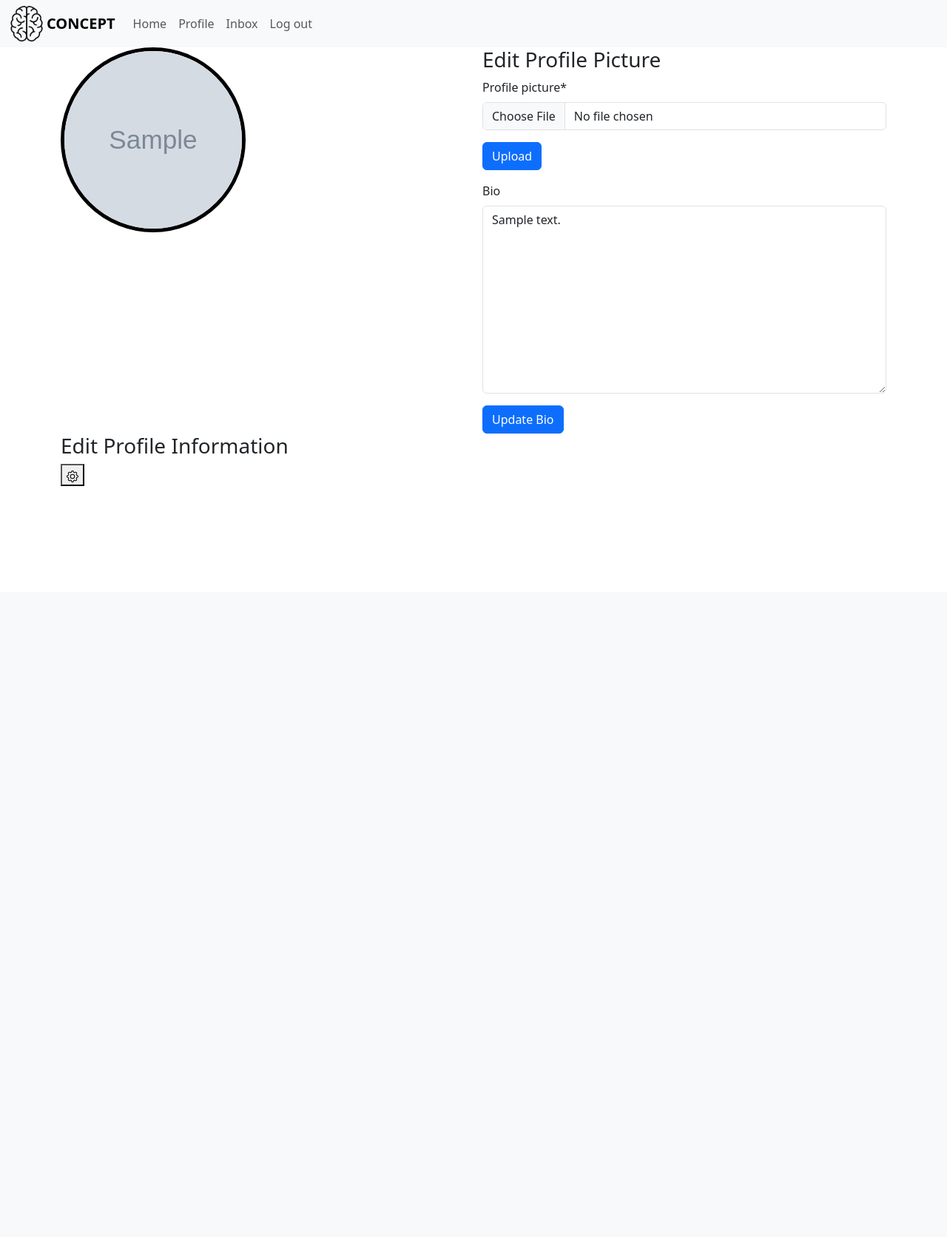
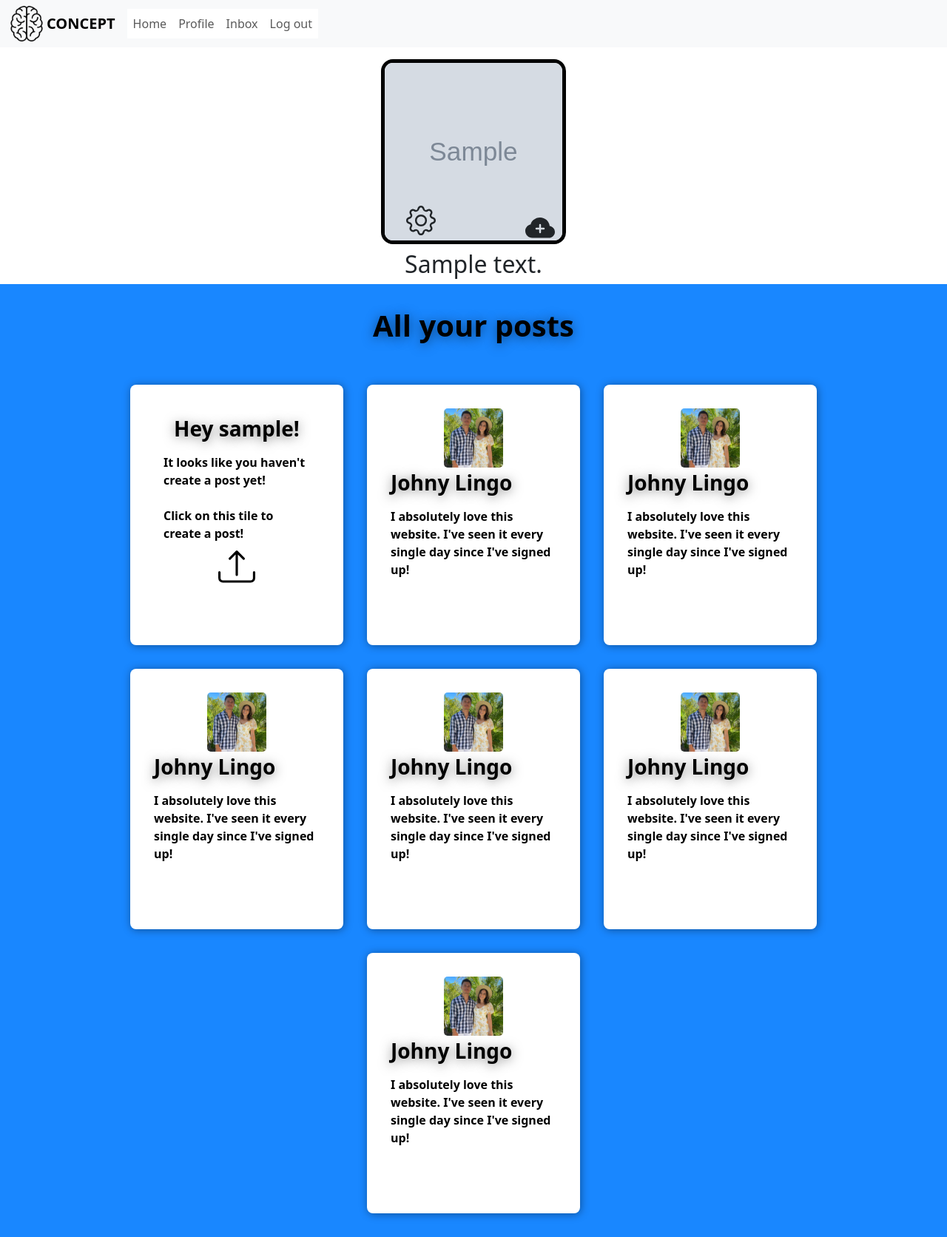
Before and after one commit to brandonoregan/concept, a Django app: page /profiles/profile in a window 1280 px wide. Shown: the whole page at 74% size. Before the commit the page ends 657 px from the top, so only its background shows below. Run offline with Django 4.2, Linux system fonts and the light colour scheme; a user stored in the database is signed in; tables that the repository leaves empty hold one stand-in row (values such as "Sample post"); grey boxes marked "Sample" are stand-in pictures; some libraries are stand-ins or nearby versions; some web fonts are replaced.

Commit message:
add profile styling, and form styling

```diff
--- a/apps/profiles/forms.py
+++ b/apps/profiles/forms.py
@@ -4,6 +4,7 @@ from django.urls import reverse_lazy
 from apps.users.models import CustomUser
 from crispy_forms.helper import FormHelper
 from crispy_forms.layout import Submit, Layout
+
 
 class ProfileForm(forms.ModelForm):
     class Meta:
@@ -22,10 +23,7 @@ class ProfileForm(forms.ModelForm):
         super(ProfileForm, self).__init__(*args, **kwargs)
         self.helper = FormHelper()
         self.helper.form_method = 'post'
-        self.helper.form_class = 'bioInput'  # CSS class for the form
-        self.helper.label_class = ''  # CSS class for the labels
-        self.helper.field_class = ''  # CSS class for the input fields
-
+        self.helper.form_action = "edit_profile"
         self.helper.layout = Layout(
             'bio',  # Define fields here in the desired order
             Submit('info_form', 'Update Bio')  # Adding a submit button
@@ -40,7 +38,7 @@ class ProfilePicForm(forms.ModelForm):
         self.helper = FormHelper()
         self.helper.form_class = "profile_pic_button"
         self.helper.form_method = "post"
-        self.helper.form_action = reverse_lazy("profile")
+        self.helper.form_action = reverse_lazy("edit_profile")
         self.helper.add_input(Submit("pic_form", "Upload"))
 
     class Meta:
@@ -59,7 +57,7 @@ class EditUserForm(forms.ModelForm):
         super().__init__(*args, **kwargs)
         self.helper = FormHelper()
         self.helper.form_id = 'edit_user'
-        self.helper.form_class = 'edit_user'
+        self.helper.form_class = 'form'
         self.helper.form_method = 'post'
         self.helper.form_action = 'edit_user'
 
--- a/apps/profiles/static/profiles/css/profiles.css
+++ b/apps/profiles/static/profiles/css/profiles.css
@@ -3,18 +3,33 @@
 
 /* Profile picture container */
 .profilePicContainer {
-    width: 300px;
-    height: 300px;
+    width: 250px;
+    height: 250px;
     overflow: hidden;
+    position: relative;
+    border-radius: 1rem;
+    border: 5px solid black;
 }
 
 /* Profile picture container inner image */
-.profilePic {
-    width: 250px;
-    height: 250px;
-    border-radius: 50%;
+.profilePicContainer img{
+    width: 100%;
+    height: 100%;
     object-fit: cover;
-    border: 5px solid black;
+}
+
+.editProfileForm {
+    position: absolute;
+    z-index: 999;
+    bottom: -.7rem;
+    right: -.2rem;
+}
+
+.editSettingsForm {
+    position: absolute;
+    z-index: 999;
+    bottom: 0;
+    left: 1rem;
 }
 
 .custom-file-upload {
@@ -23,5 +38,109 @@
     padding: 6px 12px;
     border: 1px solid #ccc;
     border-radius: 4px;
-    background-color: grey;
 }
+
+.topSection {
+    /* background-color: lightgray; */
+}
+
+/* Reviews Section */
+/* Reviews Section */
+
+.post {
+    display: flex;
+    flex-direction: column;
+    align-items: center;
+    text-align: center;
+    text-decoration: none;
+    color: black;
+    transition: all 0.2s ease;
+    padding: 2rem;
+}
+
+.post:hover,
+.post:active {
+    border-radius: .5rem;
+}
+
+.post img{
+    width: 5rem;
+    height: 5rem;
+    object-fit: cover;
+    border-radius: 5px;
+}
+
+.rating img {
+    height: 3rem;
+    width: 3rem;
+}
+
+.post h3 {
+    margin: 0.25rem 0;
+    font-weight: 900;
+    text-shadow: 0 2px 15px rgba(0,0,0,0.5);
+    text-align: left;
+    margin-bottom: 1rem;
+}
+
+.post p {
+    text-align: left;
+    font-weight: 700;
+    font-family: 1.5rem;
+    margin: 0;
+}
+
+#userPosts {
+    background-color: var(--primary-blue);
+    padding: 2rem;
+    /* width: 100%; */
+    display: flex;
+    justify-content: center;
+    flex-direction: column;
+    font-weight: 700;
+}
+
+#userPosts h2 {
+    text-align: center;
+    font-weight: 900;
+    text-shadow: 0 2px 15px rgba(0,0,0,0.5);
+}
+
+#userPosts ul {
+    list-style: none;
+    margin: 0;
+    padding: 0;
+    display: flex;
+    justify-content: center;
+    flex-wrap: wrap;
+    gap: 2rem;
+}
+
+#userPosts li {
+    box-shadow: 1px 1px 12px rgba(0, 0, 0, 0.4);
+    border-radius: .5rem;
+    width: 18rem;
+    min-width: 18rem;
+    max-width: 18rem;
+    height: 22rem;
+    overflow: hidden;
+}
+
+.reviewsTitle {
+    font-size: 2.5rem;
+    color: black;
+    font-weight: 900;
+    text-shadow: 0 2px 10px rgba(0,0,0,0.2);
+}
+
+.userPostSection {
+    /* background-color: var(--primary-blue); */
+}
+
+li {
+    background-color: white;
+}
+
+li:hover {
+    transform: scale(1.1);
+}
--- a/apps/profiles/templates/profiles/edit_profile.html
+++ b/apps/profiles/templates/profiles/edit_profile.html
@@ -9,60 +9,23 @@
 {% endblock %}
 
 {% block head %}
-<link rel="stylesheet" href="{% static 'profiles/css/profiles.css' %}">
+<link rel="stylesheet" href="{% static 'profiles/css/edit_profile.css' %}">
 {% endblock %}
 
 {% block content %}
-<div class="container">
-    <div class="row">
-        <div class="col">
-            <div class="profilePicContainer">
-                {% if profile_picture is not None %}
-                    <img class="profilePic" src="{{ profile_picture.url }}" alt="Profile Picture">
-                <!-- If user does not have a display picture -->
-                {% else %}
-                    <svg
-                        xmlns="http://www.w3.org/2000/svg"
-                        width="135"
-                        height="135"
-                        fill="currentColor"
-                        class="bi bi-person-circle"
-                        viewBox="0 0 16 16"
-                    >
-                        <path d="M11 6a3 3 0 1 1-6 0 3 3 0 0 1 6 0z" />
-                        <path
-                        fill-rule="evenodd"
-                        d="M0 8a8 8 0 1 1 16 0A8 8 0 0 1 0 8zm8-7a7 7 0 0 0-5.468 11.37C3.242 11.226 4.805 10 8 10s4.757 1.225 5.468 2.37A7 7 0 0 0 8 1z"
-                        />
-                    </svg>
-                {% endif %}
-            </div>
-        </div>
-        <div class="col">
+    <div class="container-fluid mainContainer">
+        <div class="row d-flex justify-content-center ">
+            <div class="col col-md-10 ">
                 <h3>Edit Profile Picture</h3>
-            <form action="{% url 'profile' %}" method="POST" enctype="multipart/form-data">
+                <form action="{% url 'edit_profile' %}" method="POST" enctype="multipart/form-data">
                     {% csrf_token %}
                     {% crispy pic_form %}
                 </form>
-            <form action="{% url 'profile' %}" method="POST">
+                <form action="{% url 'edit_profile' %}" method="POST">
                     {% csrf_token %}
                     {% crispy info_form %}
                 </form>
             </div>
         </div>
-    <div class="row">
-        <div class="col">
-            <h3>Edit Profile Information</h3>
-            <form action="{% url 'edit_user' %}" method="get" action="/submit-url">
-                <!-- Your form fields go here -->
-                <button type="submit" name="submit_button">
-                    <svg xmlns="http://www.w3.org/2000/svg" width="16" height="16" fill="currentColor" class="bi bi-gear" viewBox="0 0 16 16">
-                        <path d="M8 4.754a3.246 3.246 0 1 0 0 6.492 3.246 3.246 0 0 0 0-6.492zM5.754 8a2.246 2.246 0 1 1 4.492 0 2.246 2.246 0 0 1-4.492 0z"/>
-                        <path d="M9.796 1.343c-.527-1.79-3.065-1.79-3.592 0l-.094.319a.873.873 0 0 1-1.255.52l-.292-.16c-1.64-.892-3.433.902-2.54 2.541l.159.292a.873.873 0 0 1-.52 1.255l-.319.094c-1.79.527-1.79 3.065 0 3.592l.319.094a.873.873 0 0 1 .52 1.255l-.16.292c-.892 1.64.901 3.434 2.541 2.54l.292-.159a.873.873 0 0 1 1.255.52l.094.319c.527 1.79 3.065 1.79 3.592 0l.094-.319a.873.873 0 0 1 1.255-.52l.292.16c1.64.893 3.434-.902 2.54-2.541l-.159-.292a.873.873 0 0 1 .52-1.255l.319-.094c1.79-.527 1.79-3.065 0-3.592l-.319-.094a.873.873 0 0 1-.52-1.255l.16-.292c.893-1.64-.902-3.433-2.541-2.54l-.292.159a.873.873 0 0 1-1.255-.52l-.094-.319zm-2.633.283c.246-.835 1.428-.835 1.674 0l.094.319a1.873 1.873 0 0 0 2.693 1.115l.291-.16c.764-.415 1.6.42 1.184 1.185l-.159.292a1.873 1.873 0 0 0 1.116 2.692l.318.094c.835.246.835 1.428 0 1.674l-.319.094a1.873 1.873 0 0 0-1.115 2.693l.16.291c.415.764-.42 1.6-1.185 1.184l-.291-.159a1.873 1.873 0 0 0-2.693 1.116l-.094.318c-.246.835-1.428.835-1.674 0l-.094-.319a1.873 1.873 0 0 0-2.692-1.115l-.292.16c-.764.415-1.6-.42-1.184-1.185l.159-.291A1.873 1.873 0 0 0 1.945 8.93l-.319-.094c-.835-.246-.835-1.428 0-1.674l.319-.094A1.873 1.873 0 0 0 3.06 4.377l-.16-.292c-.415-.764.42-1.6 1.185-1.184l.292.159a1.873 1.873 0 0 0 2.692-1.115l.094-.319z"/>
-                      </svg>
-                </button>
-            </form>
-        </div>
-    </div>
     </div>
 {% endblock %}
--- /dev/null
+++ b/apps/profiles/templates/profiles/includes/post.html
@@ -0,0 +1,11 @@
+{% load static %}
+
+<li>
+    <div class="post">
+            <img src="{% static 'images/brandon.jpg' %}" class="postImage">
+            <div class="post__content">
+                <h3>Johny Lingo</h3>
+                <p>I absolutely love this website. I've seen it every single day since I've signed up! </p>
+            </div>
+    </div>
+</li>
--- /dev/null
+++ b/apps/profiles/templates/profiles/includes/profile_settings_form.html
@@ -0,0 +1,9 @@
+<form class="editSettingsForm" action="{% url 'edit_user' %}" method="get" action="/submit-url">
+    <!-- Your form fields go here -->
+    <button class="btn " type="submit" name="submit_button">
+        <svg xmlns="http://www.w3.org/2000/svg" width="40" height="40" fill="currentColor" class="bi bi-gear" viewBox="0 0 16 16">
+            <path d="M8 4.754a3.246 3.246 0 1 0 0 6.492 3.246 3.246 0 0 0 0-6.492zM5.754 8a2.246 2.246 0 1 1 4.492 0 2.246 2.246 0 0 1-4.492 0z"/>
+            <path d="M9.796 1.343c-.527-1.79-3.065-1.79-3.592 0l-.094.319a.873.873 0 0 1-1.255.52l-.292-.16c-1.64-.892-3.433.902-2.54 2.541l.159.292a.873.873 0 0 1-.52 1.255l-.319.094c-1.79.527-1.79 3.065 0 3.592l.319.094a.873.873 0 0 1 .52 1.255l-.16.292c-.892 1.64.901 3.434 2.541 2.54l.292-.159a.873.873 0 0 1 1.255.52l.094.319c.527 1.79 3.065 1.79 3.592 0l.094-.319a.873.873 0 0 1 1.255-.52l.292.16c1.64.893 3.434-.902 2.54-2.541l-.159-.292a.873.873 0 0 1 .52-1.255l.319-.094c1.79-.527 1.79-3.065 0-3.592l-.319-.094a.873.873 0 0 1-.52-1.255l.16-.292c.893-1.64-.902-3.433-2.541-2.54l-.292.159a.873.873 0 0 1-1.255-.52l-.094-.319zm-2.633.283c.246-.835 1.428-.835 1.674 0l.094.319a1.873 1.873 0 0 0 2.693 1.115l.291-.16c.764-.415 1.6.42 1.184 1.185l-.159.292a1.873 1.873 0 0 0 1.116 2.692l.318.094c.835.246.835 1.428 0 1.674l-.319.094a1.873 1.873 0 0 0-1.115 2.693l.16.291c.415.764-.42 1.6-1.185 1.184l-.291-.159a1.873 1.873 0 0 0-2.693 1.116l-.094.318c-.246.835-1.428.835-1.674 0l-.094-.319a1.873 1.873 0 0 0-2.692-1.115l-.292.16c-.764.415-1.6-.42-1.184-1.185l.159-.291A1.873 1.873 0 0 0 1.945 8.93l-.319-.094c-.835-.246-.835-1.428 0-1.674l.319-.094A1.873 1.873 0 0 0 3.06 4.377l-.16-.292c-.415-.764.42-1.6 1.185-1.184l.292.159a1.873 1.873 0 0 0 2.692-1.115l.094-.319z"/>
+          </svg>
+    </button>
+</form>
--- a/apps/profiles/templates/profiles/profile.html
+++ b/apps/profiles/templates/profiles/profile.html
@@ -0,0 +1,100 @@
+{% extends "base.html" %}
+
+{% load crispy_forms_tags %}
+
+{% load static %}
+
+{% block title %}
+    Profile
+{% endblock %}
+
+{% block head %}
+<link rel="stylesheet" href="{% static 'profiles/css/profiles.css' %}">
+{% endblock %}
+
+{% block content %}
+<div class="container-fluid">
+    <div class="row topSection">
+        <div class="col d-flex justify-content-center mt-3 mb-2">
+            <div class="profilePicContainer position-relative">
+                {% if profile_picture is not None %}
+                    <img class="profilePic" src="{{ profile_picture.url }}" alt="Profile Picture">
+                <!-- If user does not have a display picture -->
+                {% else %}
+                    <svg
+                        xmlns="http://www.w3.org/2000/svg"
+                        width="135"
+                        height="135"
+                        fill="currentColor"
+                        class="bi bi-person-circle"
+                        viewBox="0 0 16 16"
+                    >
+                        <path d="M11 6a3 3 0 1 1-6 0 3 3 0 0 1 6 0z" />
+                        <path
+                        fill-rule="evenodd"
+                        d="M0 8a8 8 0 1 1 16 0A8 8 0 0 1 0 8zm8-7a7 7 0 0 0-5.468 11.37C3.242 11.226 4.805 10 8 10s4.757 1.225 5.468 2.37A7 7 0 0 0 8 1z"
+                        />
+                    </svg>
+                {% endif %}
+                <!-- Profile and Bio Button -->
+                <form class="editProfileForm" method="get" action="{% url 'edit_profile' %}">
+                    <button class="btn" type="submit">
+                        <svg xmlns="http://www.w3.org/2000/svg" width="40" height="40" fill="currentColor" class="bi bi-cloud-plus-fill" viewBox="0 0 16 16">
+                        <path d="M8 2a5.53 5.53 0 0 0-3.594 1.342c-.766.66-1.321 1.52-1.464 2.383C1.266 6.095 0 7.555 0 9.318 0 11.366 1.708 13 3.781 13h8.906C14.502 13 16 11.57 16 9.773c0-1.636-1.242-2.969-2.834-3.194C12.923 3.999 10.69 2 8 2m.5 4v1.5H10a.5.5 0 0 1 0 1H8.5V10a.5.5 0 0 1-1 0V8.5H6a.5.5 0 0 1 0-1h1.5V6a.5.5 0 0 1 1 0"/></svg>
+                    </button>
+                </form>
+                <!-- Settings Wheel Button -->
+                {% include 'profiles/includes/profile_settings_form.html' %}
+            </div>
+        </div>
+        <h2 class="text-center ">{{ current_user.profile.bio }}</h2>
+    </div>
+    <div class="row userPostSection">
+        <div class="col" id="userPosts">
+                <!-- TODO -- Write function that changes the title of all your posts deoending on who is visting the page. -->
+                <h2 class="reviewsTitle">All your posts</h2>
+                <ul class="mt-md-5">
+                    <li>
+                        <form action="{% url 'post_create' %}" method="get" class="">
+                            <button type="submit" class="btn">
+                                <div class="post">
+                                        <h3>Hey {{ current_user }}!</h3>
+                                        <p>It looks like you haven't create a post yet! <br><br> Click on this tile to create a post!<p>
+                                        <svg xmlns="http://www.w3.org/2000/svg" width="50" height="50" fill="currentColor" class="bi bi-upload mt-2 " viewBox="0 0 16 16">
+                                            <path d="M.5 9.9a.5.5 0 0 1 .5.5v2.5a1 1 0 0 0 1 1h12a1 1 0 0 0 1-1v-2.5a.5.5 0 0 1 1 0v2.5a2 2 0 0 1-2 2H2a2 2 0 0 1-2-2v-2.5a.5.5 0 0 1 .5-.5"/>
+                                            <path d="M7.646 1.146a.5.5 0 0 1 .708 0l3 3a.5.5 0 0 1-.708.708L8.5 2.707V11.5a.5.5 0 0 1-1 0V2.707L5.354 4.854a.5.5 0 1 1-.708-.708z"/>
+                                          </svg>
+                                </div>
+                            </button>
+                        </form>
+                    </li>
+                    {% if user_posts %}
+                        {% for post in user_posts %}
+                        {% include 'profiles/includes/post.html' %}
+                        {% endfor %}
+                    {% else %}
+                    <li>
+                        <form action="{% url 'post_create' %}" method="get" class="">
+                            <button type="submit" class="btn">
+                                <div class="post">
+                                        <h3>Hey {{ current_user }}!</h3>
+                                        <p>It looks like you haven't create a post yet! <br><br> Click on this tile to create a post!<p>
+                                        <svg xmlns="http://www.w3.org/2000/svg" width="50" height="50" fill="currentColor" class="bi bi-upload mt-2 " viewBox="0 0 16 16">
+                                            <path d="M.5 9.9a.5.5 0 0 1 .5.5v2.5a1 1 0 0 0 1 1h12a1 1 0 0 0 1-1v-2.5a.5.5 0 0 1 1 0v2.5a2 2 0 0 1-2 2H2a2 2 0 0 1-2-2v-2.5a.5.5 0 0 1 .5-.5"/>
+                                            <path d="M7.646 1.146a.5.5 0 0 1 .708 0l3 3a.5.5 0 0 1-.708.708L8.5 2.707V11.5a.5.5 0 0 1-1 0V2.707L5.354 4.854a.5.5 0 1 1-.708-.708z"/>
+                                          </svg>
+                                </div>
+                            </button>
+                        </form>
+                    </li>
+                    {% endif %}
+                    {% include 'profiles/includes/post.html' %}
+                    {% include 'profiles/includes/post.html' %}
+                    {% include 'profiles/includes/post.html' %}
+                    {% include 'profiles/includes/post.html' %}
+                    {% include 'profiles/includes/post.html' %}
+                </ul>
+        </div>
+    </div>
+</div>
+{% endblock %}
--- a/apps/profiles/urls.py
+++ b/apps/profiles/urls.py
@@ -2,6 +2,7 @@ from django.urls import path
 from . import views
 
 urlpatterns = [
-    path("profile", views.edit_profile, name="profile"),
+    path("profile", views.profile, name="profile"),
+    path("edit_profile", views.edit_profile, name="edit_profile"),
     path("edit_user", views.edit_user, name="edit_user"),
 ]
--- a/apps/profiles/views.py
+++ b/apps/profiles/views.py
@@ -1,56 +1,35 @@
 from django.shortcuts import render, redirect
-from django.urls import reverse_lazy
+from django.urls import reverse_lazy, reverse
 from django.views.generic.edit import UpdateView
 from .forms import ProfileForm, ProfilePicForm, EditUserForm
 from .models import Profile
 from apps.users.models import CustomUser
+from apps.posts.models import Post
+from django.contrib import messages
+
 
 # Create your views here.
 
 
-def edit_profile(request):
+def profile(request):
     # Check if the logged in user has a profile picture available
     if request.user.profile.profile_picture:
         profile_picture = request.user.profile.profile_picture
     else:
         profile_picture = None
 
-    if request.method == "POST":
-        print('Heyp')
-        if "pic_form" in request.POST:
-            print('^^^^^^^^^^^^^^^^^^^^^^^^^^^^^^^^^^')
-            print('FIRST STEP ')
-            print('^^^^^^^^^^^^^^^^^^^^^^^^^^^^^^^^^^')
-            pic_form = ProfilePicForm(
-                request.POST, request.FILES, instance=request.user.profile
-            )
-            if pic_form.is_valid():
-                print('^^^^^^^^^^^^^^^^^^^^^^^^^^^^^^^^^^')
-                print('VALID ')
-                print('^^^^^^^^^^^^^^^^^^^^^^^^^^^^^^^^^^')
-                pic_form.save()
-            else:
-                print(pic_form.errors)
-        elif "info_form" in request.POST:
-            info_form = ProfileForm(request.POST, instance=request.user.profile)
-            if info_form.is_valid():
-                info_form.save()
-        return render(
+    if Post.objects.filter(author=request.user).exists():
+        user_posts = Post.objects.filter(author=request.user)
+    else:
+        user_posts = None
+
+    return render(
         request,
-        "profiles/edit_profile.html",
+        "profiles/profile.html",
         context={
             'profile_picture': profile_picture,
-            "info_form": ProfileForm(instance=request.user.profile),
-            "pic_form": ProfilePicForm(instance=request.user.profile),
-        },
-    )
-    return render(
-        request,
-        "profiles/edit_profile.html",
-        context={
-            'profile_picture': profile_picture,
-            "info_form": ProfileForm(instance=request.user.profile),
-            "pic_form": ProfilePicForm(instance=request.user.profile),
+            'current_user': request.user,
+            'user_posts': user_posts,
         },
     )
 
@@ -66,3 +45,32 @@ def edit_user(request):
     return render(request, "profiles/edit_user.html", context={
         "form": form
     })
+
+
+def edit_profile(request):
+    # Need to update models in new form and replace the profile view so that it renders those updates after submission
+    if request.method == "POST":
+
+        if "pic_form" in request.POST:
+
+            pic_form = ProfilePicForm(
+                request.POST, request.FILES, instance=request.user.profile
+            )
+
+            if pic_form.is_valid():
+                pic_form.save()
+                messages.success(request, ("Your profile picture was successfully updated."))
+
+
+        elif "info_form" in request.POST:
+            info_form = ProfileForm(request.POST, instance=request.user.profile)
+            if info_form.is_valid():
+                info_form.save()
+                messages.success(request, ("Your bio was successfully updated."))
+
+        return redirect(reverse('profile'))
+
+    return render(request, 'profiles/edit_profile.html', context={
+            "info_form": ProfileForm(instance=request.user.profile),
+            "pic_form": ProfilePicForm(instance=request.user.profile),
+        },)
```
Also changed, not shown: apps/profiles/static/profiles/css/edit_profile.css (added, +11 -0 lines), apps/profiles/templates/profiles/edit_user.html (+7 -1 lines), static/css/forms.css (added, +49 -0 lines), media/profile_pics/Banner_62FOcyy.jpg (added), media/profile_pics/Banner_SsCOTlo.jpg (added), media/profile_pics/Banner_iTjiG5Z.jpg (added), media/profile_pics/brandon_EnxIGGL.jpg (added), media/profile_pics/finn-lough_JO3ZNKE.jpg (added). Lines whose indentation alone changed are shown as unchanged.
